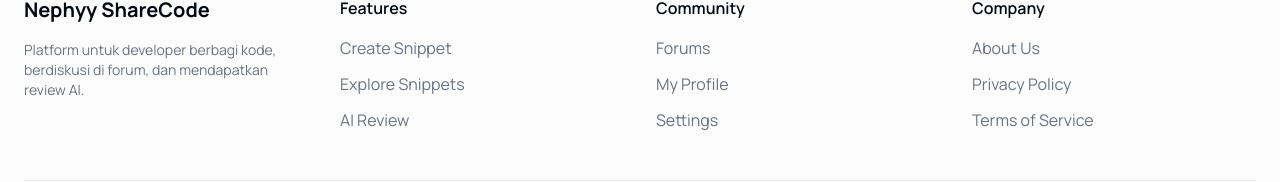
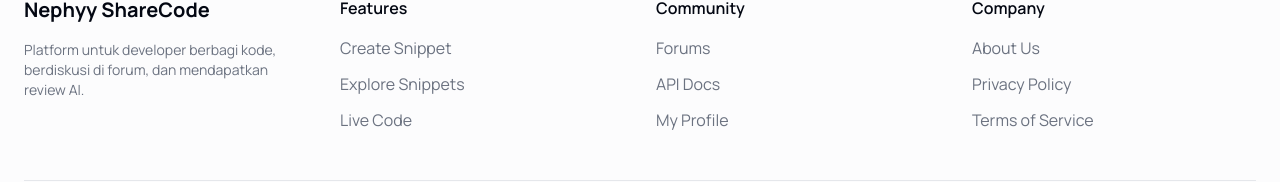
Before and after one commit to Nephyy1/nephyy-sharecode, a Next.js app: page / in a window 1280 px wide. Shown: the part 1834-2016 px from the top of the page. Built offline with nearby package versions, Linux system fonts and the light colour scheme; no server answers.

Commit message:
Update Footer.tsx

```diff
--- a/components/Footer.tsx
+++ b/components/Footer.tsx
@@ -20,7 +20,7 @@ export default function Footer() {
             <nav className="flex flex-col gap-3">
               <Link href="/create" className="text-muted-foreground hover:text-primary transition-colors">Create Snippet</Link>
               <Link href="/explore" className="text-muted-foreground hover:text-primary transition-colors">Explore Snippets</Link>
-              <Link href="/review" className="text-muted-foreground hover:text-primary transition-colors">AI Review</Link>
+              <Link href="/live-code" className="text-muted-foreground hover:text-primary transition-colors">Live Code</Link>
             </nav>
           </div>
 
@@ -28,8 +28,8 @@ export default function Footer() {
             <h3 className="font-semibold mb-4 text-foreground">Community</h3>
             <nav className="flex flex-col gap-3">
               <Link href="/forums" className="text-muted-foreground hover:text-primary transition-colors">Forums</Link>
+              <Link href="/api-docs" className="text-muted-foreground hover:text-primary transition-colors">API Docs</Link>
               <Link href="/profile" className="text-muted-foreground hover:text-primary transition-colors">My Profile</Link>
-              <Link href="/settings" className="text-muted-foreground hover:text-primary transition-colors">Settings</Link>
             </nav>
           </div>
 
```
